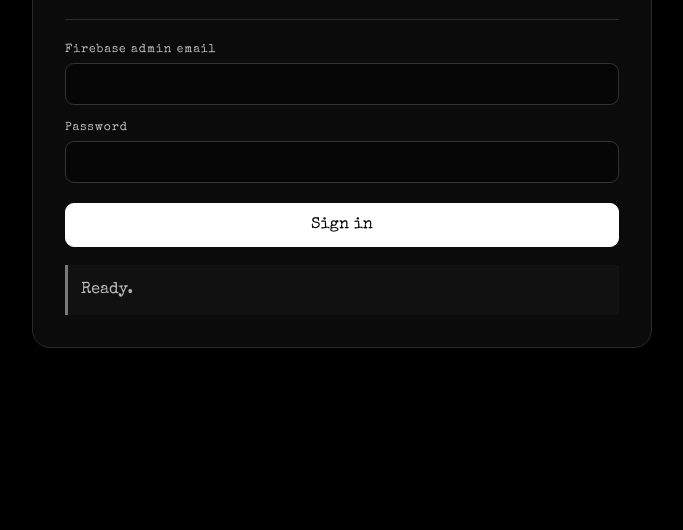
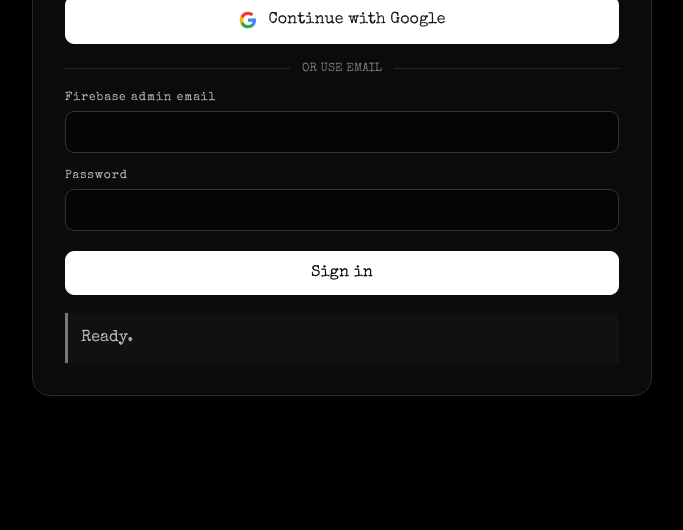
Before and after one commit to V3RT1G06/Afterspace-Publisher, a plain HTML site: page index.html in a window 1280 px wide. Shown: the part 270-800 px from the top of the page, without its empty margins (298-981 px from the left). Drawn offline with nearby package versions, Linux system fonts and the light colour scheme; no server answers.

Commit message:
Add Google sign-in to Afterspace Publisher

```diff
--- a/index.html
+++ b/index.html
@@ -19,6 +19,8 @@
     textarea{min-height:82px;resize:vertical} input:focus,textarea:focus{outline:1px solid #fff}
     input[type=file]{padding:22px;border-style:dashed}.row{display:grid;grid-template-columns:1fr 1fr;gap:12px}
     button{width:100%;margin-top:20px;padding:13px;border-radius:9px;border:1px solid #fff;background:#fff;color:#000;cursor:pointer}
+    button.google{display:flex;align-items:center;justify-content:center;gap:10px;background:#fff;color:#171717}
+    button.google svg{width:20px;height:20px}.divider{display:flex;align-items:center;gap:12px;color:#777;font-size:12px;margin:19px 0 2px}.divider::before,.divider::after{content:'';height:1px;flex:1;background:#292929}
     button.secondary{background:#090909;color:#fff;border-color:#333}button:disabled{opacity:.45;cursor:not-allowed}
     #publisher{display:none}.status{margin-top:18px;padding:13px;border-left:3px solid #777;background:#111;color:#bbb;white-space:pre-wrap;line-height:1.55}
     .ok{border-color:#72ffb1;color:#72ffb1}.error{border-color:#ff6767;color:#ff8a8a}.hint{font-size:12px;margin:14px 0 0}
@@ -29,6 +31,11 @@
 <main>
   <header><div class="mark">AS</div><div><h1>Afterspace Publisher</h1><p class="sub">Upload HTML. GitHub builds and releases the Windows EXE.</p></div></header>
   <section id="login">
+    <button id="googleSignIn" class="google" type="button" aria-label="Continue with Google">
+      <svg viewBox="0 0 24 24" aria-hidden="true"><path fill="#4285f4" d="M21.6 12.2c0-.7-.1-1.4-.2-2H12v3.9h5.4a4.6 4.6 0 0 1-2 3v2.5h3.2c1.9-1.7 3-4.3 3-7.4z"/><path fill="#34a853" d="M12 22c2.7 0 5-.9 6.6-2.4l-3.2-2.5c-.9.6-2 1-3.4 1a5.8 5.8 0 0 1-5.5-4H3.2v2.6A10 10 0 0 0 12 22z"/><path fill="#fbbc05" d="M6.5 14.1A6 6 0 0 1 6.2 12c0-.7.1-1.4.3-2.1V7.3H3.2A10 10 0 0 0 2 12c0 1.7.4 3.3 1.2 4.7l3.3-2.6z"/><path fill="#ea4335" d="M12 5.9c1.5 0 2.8.5 3.8 1.5l2.9-2.8A9.7 9.7 0 0 0 12 2a10 10 0 0 0-8.8 5.3l3.3 2.6a5.8 5.8 0 0 1 5.5-4z"/></svg>
+      Continue with Google
+    </button>
+    <div class="divider">OR USE EMAIL</div>
     <label for="email">Firebase admin email</label><input id="email" type="email" autocomplete="username">
     <label for="password">Password</label><input id="password" type="password" autocomplete="current-password">
     <button id="signIn">Sign in</button>
@@ -44,16 +51,18 @@
 </main>
 <script type="module">
 import {initializeApp} from 'https://www.gstatic.com/firebasejs/10.12.0/firebase-app.js';
-import {getAuth,signInWithEmailAndPassword,signOut,onAuthStateChanged} from 'https://www.gstatic.com/firebasejs/10.12.0/firebase-auth.js';
+import {getAuth,GoogleAuthProvider,signInWithPopup,signInWithEmailAndPassword,signOut,onAuthStateChanged} from 'https://www.gstatic.com/firebasejs/10.12.0/firebase-auth.js';
 import {getStorage,ref as storageRef,uploadBytes,getDownloadURL} from 'https://www.gstatic.com/firebasejs/10.12.0/firebase-storage.js';
 import {getDatabase,ref as databaseRef,set} from 'https://www.gstatic.com/firebasejs/10.12.0/firebase-database.js';
 
 const config={apiKey:'AIzaSyB6adKgbFuYP5ekrLUUJSshjZ0NuS7OPwg',authDomain:'as-superchat.firebaseapp.com',databaseURL:'https://as-superchat-default-rtdb.firebaseio.com',projectId:'as-superchat',storageBucket:'as-superchat.firebasestorage.app',messagingSenderId:'142659193054',appId:'1:142659193054:web:a3f34f8ded3a8e99c49a4f'};
 const firebaseApp=initializeApp(config),auth=getAuth(firebaseApp),storage=getStorage(firebaseApp),database=getDatabase(firebaseApp);
+const googleProvider=new GoogleAuthProvider();googleProvider.setCustomParameters({prompt:'select_account'});
 const byId=id=>document.getElementById(id),status=byId('status');
 function setStatus(message,type=''){status.textContent=message;status.className=`status ${type}`}
 function valid(){const file=byId('htmlFile').files[0];byId('publish').disabled=!(file&&/^\d+(\.\d+){1,3}$/.test(byId('version').value.trim()))}
 byId('version').addEventListener('input',valid);byId('htmlFile').addEventListener('change',valid);
+byId('googleSignIn').addEventListener('click',async()=>{try{setStatus('Opening Google sign-in…');await signInWithPopup(auth,googleProvider);setStatus('Signed in with Google.','ok')}catch(error){const message=error.code==='auth/unauthorized-domain'?'This GitHub Pages domain must be added to Firebase Authentication → Settings → Authorized domains.':error.code==='auth/popup-closed-by-user'?'Google sign-in was closed before it finished.':error.message;setStatus(message,'error')}});
 byId('signIn').addEventListener('click',async()=>{try{setStatus('Signing in…');await signInWithEmailAndPassword(auth,byId('email').value.trim(),byId('password').value);setStatus('Signed in.','ok')}catch(error){setStatus(error.message,'error')}});
 byId('password').addEventListener('keydown',event=>{if(event.key==='Enter')byId('signIn').click()});
 byId('signOut').addEventListener('click',()=>signOut(auth));
```
